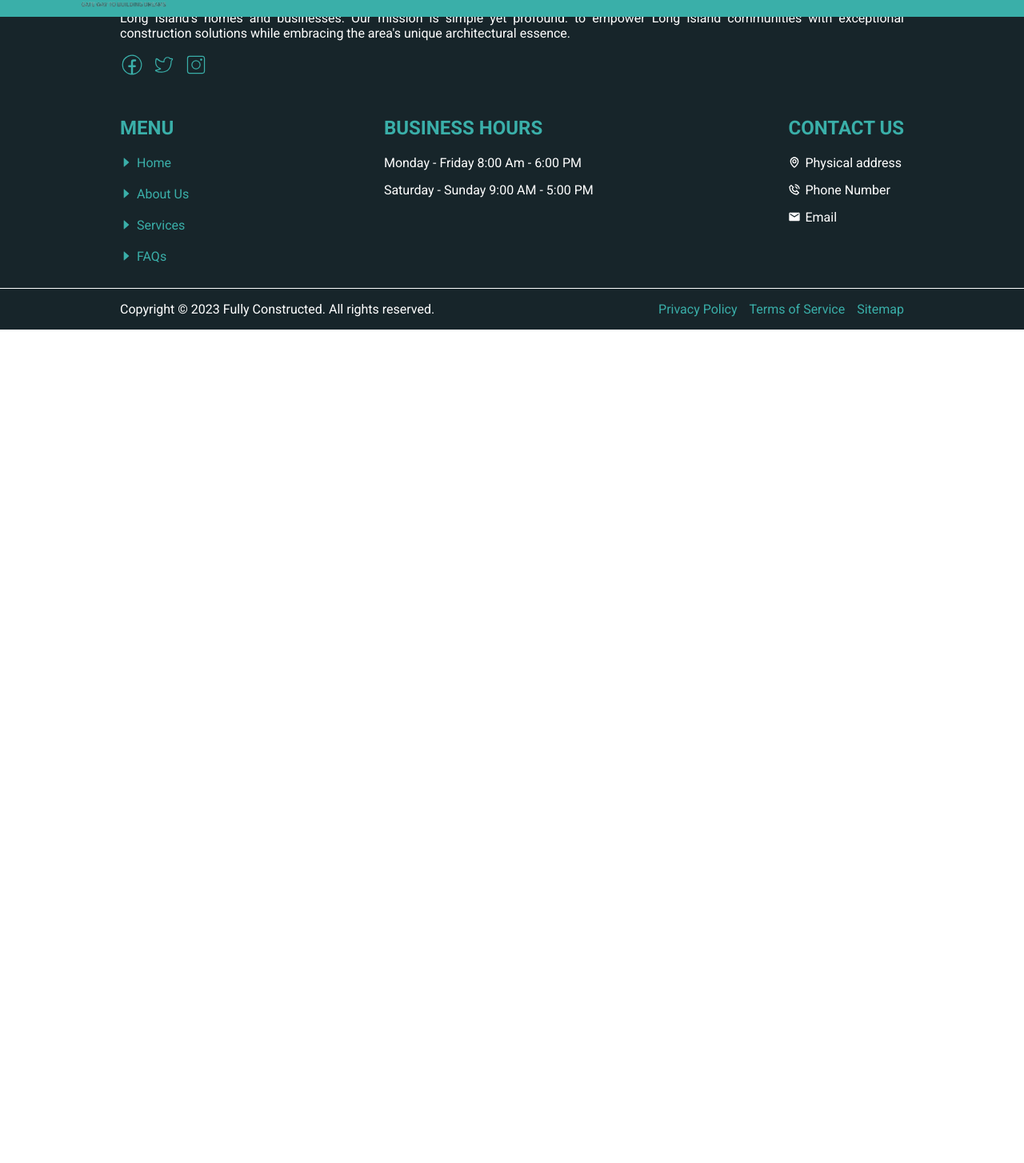
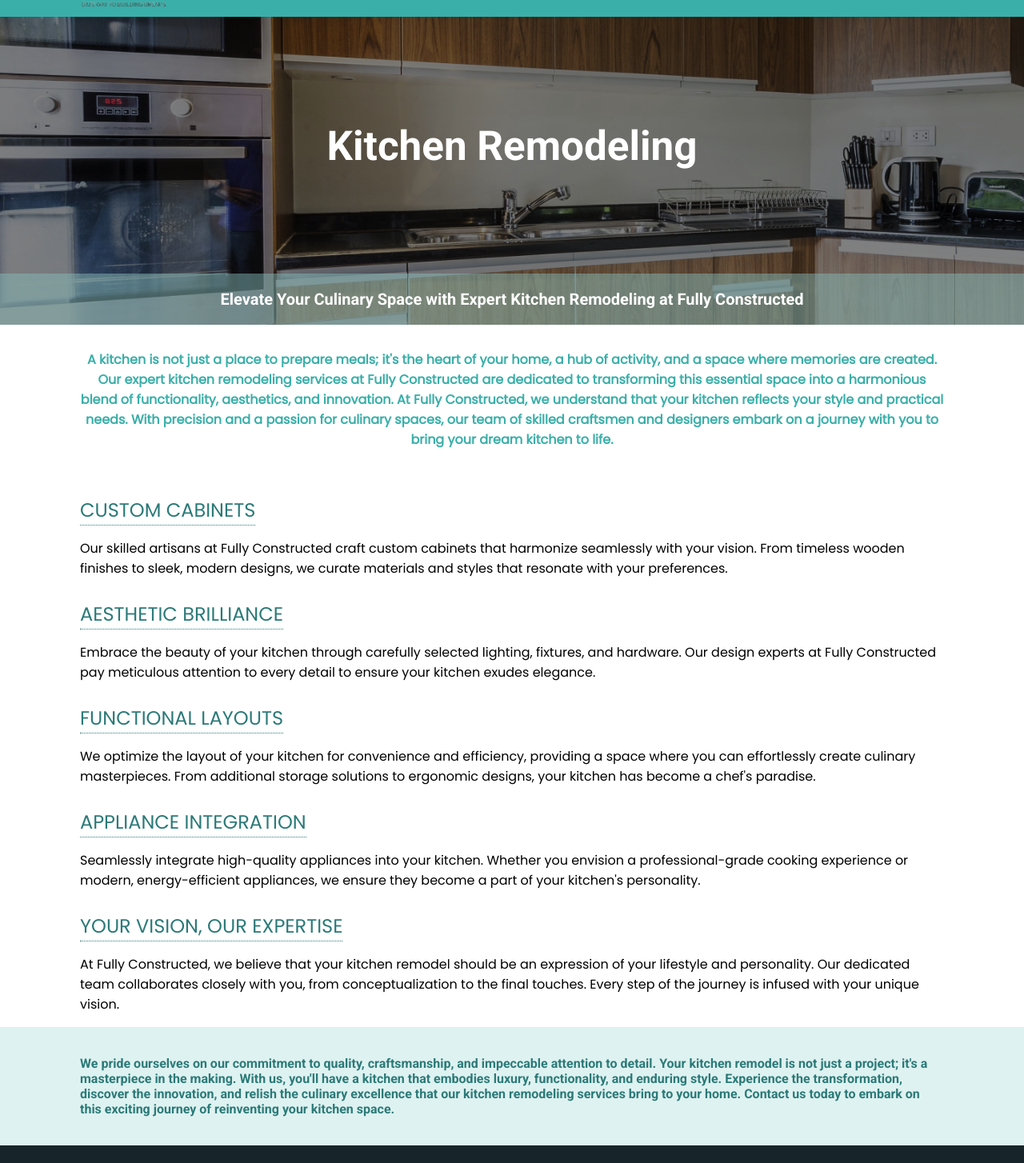
Before and after one commit to Wahaj-Ali/construction-web, a React (Create React App) app: page /services/kitchen-remodeling in a window 1280 px wide. Shown: the part 74-1528 px from the top of the page at 80% size. Before the commit the page ends 800 px from the top, so only its background shows below. Built offline with nearby package versions, Linux system fonts and the light colour scheme.

Commit message:
Create & Add "Service" page.

```diff
--- a/src/App.js
+++ b/src/App.js
@@ -8,6 +8,8 @@ import Footer from './Components/Footer/Footer';
 import ContactUs from './Pages/ContactUs/ContactUs';
 import FAQs from './Pages/FAQs/FAQs';
 import Services from './Pages/Services/Services';
+import Service from './Components/Service/Service';
+import { getServiceData } from './Data/Service/ServiceData';
 
 
 function App() {
@@ -16,11 +18,19 @@ function App() {
       <Router>
         <Navbar />
         <Routes>
-        <Route path="/" element={<Home />} />
-        <Route path="/about_us" element={<AboutUs />} />
-        <Route path='contact_us' element={<ContactUs />}/>
-        <Route path='/FAQs' element={<FAQs />}/>
-        <Route path='/services' element={<Services />} />
+          <Route path="/" element={<Home />} />
+          <Route path="/about_us" element={<AboutUs />} />
+          <Route path='contact_us' element={<ContactUs />} />
+          <Route path='/FAQs' element={<FAQs />} />
+          <Route path='/services' element={<Services />} />
+          {/* <Route path='/services/kitchen-remodeling' /> */}
+          {getServiceData().map((service, index) => (
+            <Route
+              key={index}
+              path={`/services/${service.serviceName.replace(/\s+/g, '-').toLowerCase()}`}
+              element={<Service {...service} />}
+            />
+          ))}
         </Routes>
         <Footer />
       </Router>
--- /dev/null
+++ b/src/Components/Service/Service.css
@@ -0,0 +1,31 @@
+.serviceIntro {
+    padding: 10px 100px;
+    text-align: center;
+    font-family: 'Poppins', sans-serif;
+    color: #3aafa9;
+}
+
+.serviceFeature {
+    padding: 0 100px;
+    font-family: 'Poppins', sans-serif;
+}
+
+.serviceFeature h4 {
+    font-weight: 500;
+    color: #2b7a78;
+    font-size: 24px;
+    line-height: 26px;
+    text-transform: uppercase;
+    margin-bottom: 0;
+    padding-bottom: 5px;
+    border-bottom: 1px dotted;
+    width: -moz-fit-content;
+    width: fit-content;
+}
+
+.sEnding {
+    background: #def2f1;
+    padding: 20px 100px;
+    font-weight: 700;
+    color: #2b7a78;
+}
--- /dev/null
+++ b/src/Components/Service/Service.jsx
@@ -0,0 +1,33 @@
+import React from 'react';
+import './Service.css';
+
+const Service = ({ servicesBg, serviceName, sPl, sIntro, serviceFeatures, sEnd }) => {
+    return (
+        <>
+            <div className='insuranceHero'>
+                <img src={servicesBg} alt="Insurance Carriers" className='insuranceHeroImg shImg' />
+                <div className="insuranceHeroDesc">
+                    <h1 className="ihTtitle">{serviceName}</h1>
+                    <h3>{sPl}</h3>
+                </div>
+            </div>
+            <div className='serviceIntro'>
+                <h4>{sIntro}</h4>
+            </div>
+
+            {serviceFeatures && serviceFeatures.map((feature, index) => (
+                <div key={index} className="serviceFeature">
+                    <h4>{feature.sFheading}</h4>
+                    <p>{feature.sFDesc}</p>
+                </div>
+            ))}
+
+            <div className="sEnding">
+                <p>{sEnd}</p>
+            </div>
+        </>
+
+    )
+}
+
+export default Service
--- /dev/null
+++ b/src/Data/Service/ServiceData.jsx
@@ -0,0 +1,47 @@
+import kitchen from '../../Assets/Kitchen Remodeling.jpg';
+
+export const getServiceData = () => {
+    const services = [
+        {
+            serviceName: "Kitchen Remodeling",
+            servicesBg: kitchen,
+            sPl: "Elevate Your Culinary Space with Expert Kitchen Remodeling at Fully Constructed",
+            sIntro: "A kitchen is not just a place to prepare meals; it's the heart of your home, a hub of activity, and a space where memories are created. Our expert kitchen remodeling services at Fully Constructed are dedicated to transforming this essential space into a harmonious blend of functionality, aesthetics, and innovation. At Fully Constructed, we understand that your kitchen reflects your style and practical needs. With precision and a passion for culinary spaces, our team of skilled craftsmen and designers embark on a journey with you to bring your dream kitchen to life.",
+            serviceFeatures: [
+                {
+                    sFheading: "Custom Cabinets",
+                    sFDesc: "Our skilled artisans at Fully Constructed craft custom cabinets that harmonize seamlessly with your vision. From timeless wooden finishes to sleek, modern designs, we curate materials and styles that resonate with your preferences."
+                },
+                {
+                    sFheading: "Aesthetic Brilliance",
+                    sFDesc: "Embrace the beauty of your kitchen through carefully selected lighting, fixtures, and hardware. Our design experts at Fully Constructed pay meticulous attention to every detail to ensure your kitchen exudes elegance."
+                },
+                {
+                    sFheading: "Functional Layouts",
+                    sFDesc: "We optimize the layout of your kitchen for convenience and efficiency, providing a space where you can effortlessly create culinary masterpieces. From additional storage solutions to ergonomic designs, your kitchen has become a chef's paradise."
+                },
+                {
+                    sFheading: "Appliance Integration",
+                    sFDesc: "Seamlessly integrate high-quality appliances into your kitchen. Whether you envision a professional-grade cooking experience or modern, energy-efficient appliances, we ensure they become a part of your kitchen's personality."
+                },
+                {
+                    sFheading: "Your Vision, Our Expertise",
+                    sFDesc: "At Fully Constructed, we believe that your kitchen remodel should be an expression of your lifestyle and personality. Our dedicated team collaborates closely with you, from conceptualization to the final touches. Every step of the journey is infused with your unique vision."
+                },
+                // Add more sFheading and sFDesc pairs as needed
+            ],
+            sEnd: "We pride ourselves on our commitment to quality, craftsmanship, and impeccable attention to detail. Your kitchen remodel is not just a project; it's a masterpiece in the making. With us, you'll have a kitchen that embodies luxury, functionality, and enduring style. Experience the transformation, discover the innovation, and relish the culinary excellence that our kitchen remodeling services bring to your home. Contact us today to embark on this exciting journey of reinventing your kitchen space.",
+        },
+        // {
+        //     serviceName: "Bathroom Remodeling",
+        //     servicesBg: bathroom,
+        //     sPl: "Transform Your Bathroom into a Tranquil Oasis with Our Expert Remodeling Services",
+        //     sIntro: "Our bathroom remodeling services are dedicated to creating a luxurious and functional retreat within your home. We understand the importance of a well-designed bathroom that suits your lifestyle and preferences. Our team works diligently to bring your vision to life, ensuring a seamless blend of aesthetics and functionality. From elegant fixtures to intricate tiling, we focus on every detail to create a tranquil oasis that rejuvenates your senses.",
+        //     sFheading: "Spa-like Features and Modern Upgrades",
+        //     sFDesc: "Experience the ultimate relaxation with our spa-like features and modern upgrades. Our expert craftsmen meticulously install premium fixtures, soothing lighting, and exquisite tiling, transforming your bathroom into a serene escape from the daily hustle and bustle."
+        // }
+        // Add more services as needed
+    ];
+
+    return services;
+};
```
